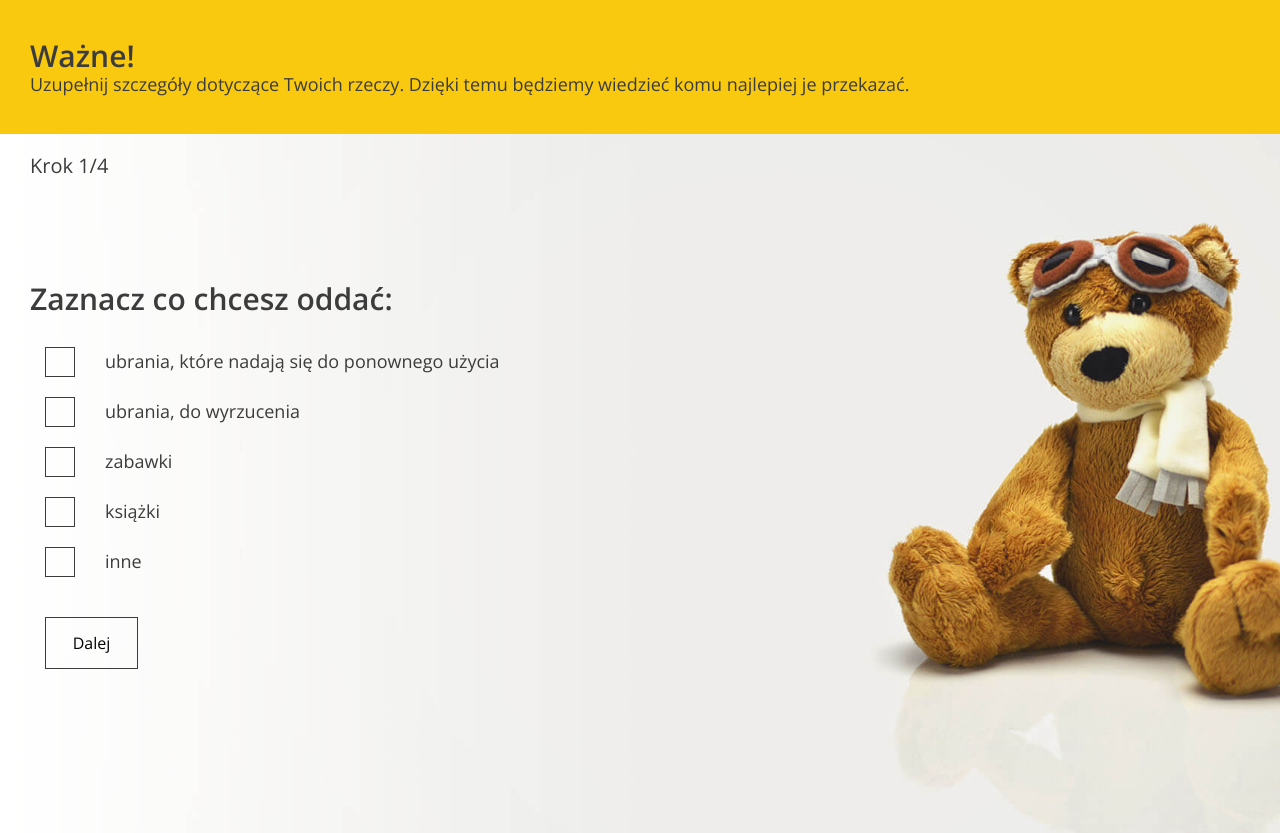
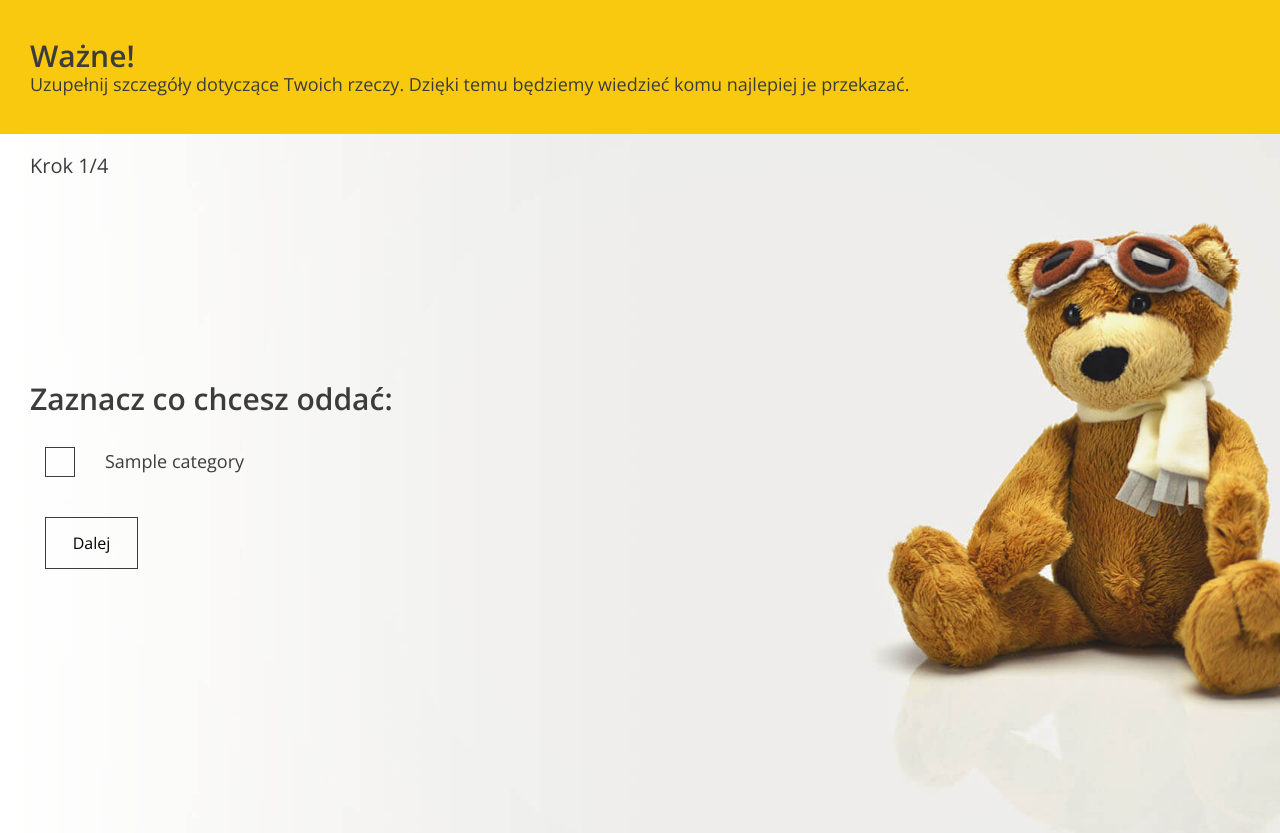
Before and after one commit to W-ojciech/charity-donation-app, a Django app: page /add-donation/ in a window 1280 px wide. Shown: the part 801-1634 px from the top of the page. Run offline with Django 3.2, Linux system fonts and the light colour scheme; tables that the repository leaves empty hold one stand-in row (values such as "Sample post").

Commit message:
form - without step 6 + admin page

```diff
--- a/core/urls.py
+++ b/core/urls.py
@@ -22,13 +22,14 @@ from donation_auth.admin import UserLoginForm
 
 urlpatterns = [
     path('admin/', admin.site.urls),
+    path('register/', RegisterView.as_view(), name='register'),
+    path('login/', LoginView.as_view(), name='login'),
+    path("logout/", auth_views.LogoutView.as_view(), name='logout'),
+
     path('', LandingPageView.as_view(), name='home'),
     path('add-donation/', AddDonationView.as_view(), name='donation'),
-    path('login/', LoginView.as_view(), name='login'),
-    # path("login/", auth_views.LoginView.as_view(template_name="login.html",
-    #                                             authentication_form=UserLoginForm), name='login'),
-    path("logout/", auth_views.LogoutView.as_view(), name='logout'),
-    path('register/', RegisterView.as_view(), name='register'),
     path('donation-confirmed/', DonationConfirmedView.as_view(), name='donation-confirmed'),
+
+
     path('users/', user_list_view, name='users'),
 ]
--- a/donation/forms.py
+++ b/donation/forms.py
@@ -1,5 +1,18 @@
 from django import forms
-from donation_auth.models import User
+from donation.models import Donation
+
+
+class AddDonationForm(forms.ModelForm):
+    class Meta:
+        model = Donation
+        fields = '__all__'
+
+
+
+
+
+
+# from donation_auth.models import User
 # from django.contrib.auth.forms import AuthenticationForm, UserCreationForm
 #
 #
--- a/donation/static/js/app.js
+++ b/donation/static/js/app.js
@@ -66,6 +66,7 @@ document.addEventListener("DOMContentLoaded", function() {
       console.log(page);
     }
   }
+
   const helpSection = document.querySelector(".help");
   if (helpSection !== null) {
     new Help(helpSection);
@@ -136,6 +137,7 @@ document.addEventListener("DOMContentLoaded", function() {
       });
     }
   }
+
   document.querySelectorAll(".form-group--dropdown select").forEach(el => {
     new FormSelect(el);
   });
@@ -258,8 +260,136 @@ document.addEventListener("DOMContentLoaded", function() {
       this.updateForm();
     }
   }
+
   const form = document.querySelector(".form--steps");
   if (form !== null) {
     new FormSteps(form);
   }
+
+
+
+
+  /**
+   * Wyświetlanie tylko tych instytucji, które mają zaznaczony checkbox w kroku 1
+   */
+  let institution_categories = document.querySelectorAll('.categories-hidden');
+  let checkboxes_step1 = document.querySelectorAll('[type="checkbox"]');
+  checkboxes_step1.forEach(checkbox => {
+    checkbox.addEventListener('click', el => {
+      let values_list = [];
+      checkboxes_step1.forEach(checkbox => {
+        if(checkbox.checked === true){
+          values_list.push(checkbox.value)
+        }
+      });
+      console.log('wyświetlam listę values_list:', values_list);
+
+      institution_categories.forEach(category => {
+        let allowed_categories = JSON.parse(category.getAttribute('data-allowed-categories'));
+        console.log('allowed_categories', allowed_categories);
+        category.parentElement.parentElement.style.display = 'none';
+        values_list.forEach(el => {
+          if (allowed_categories.includes(el) === true) {
+            category.parentElement.parentElement.style.display = 'block'
+          }
+          else {
+            category.parentElement.parentElement.style.display = 'none'
+          }
+        })
+      })
+    })
+  });
+
+
+
+  /**
+   * Przekazywanie do kroku 5 ilości worków oraz kategorii zaznaczonych w kroku 1
+   */
+  let btn_next_step1 = document.querySelector('#btn-next-step1');
+  let step5_bag = document.querySelector('.step5-bag');
+  checkboxes_step1.forEach(checkbox => {
+    checkbox.addEventListener('click', el => {
+      let checked_inst_list =[];
+      checkboxes_step1.forEach(checkbox => {
+        if (checkbox.checked === true) {
+          checked_inst_list.push(checkbox.nextElementSibling.nextElementSibling.innerHTML)
+        }
+      });
+
+      btn_next_step1.addEventListener('click', el => {
+        let btn_next_step2 = document.querySelector('#btn-next-step2');
+        btn_next_step2.addEventListener('click', el => {
+          let bag = document.querySelector('.bag');
+          let bag_quantity = parseInt(bag.value);
+          if (1 < bag_quantity < 5)
+            step5_bag.innerText = `Oddajesz: ${checked_inst_list} - ${bag_quantity} worki`;
+          if (bag_quantity > 4)
+            step5_bag.innerText = `Oddajesz: ${checked_inst_list} - ${bag_quantity} worków`;
+          else {
+            step5_bag.innerText = "Oddajesz: " + checked_inst_list + " - " + bag_quantity + " worek";
+          }
+        });
+      });
+      console.log('checked_inst_list', checked_inst_list);
+    })
+  });
+
+
+
+  /**
+   * Przekazywanie do kroku 5 wybranej instytucji w kroku 3
+   */
+  let radio_step3 = document.querySelectorAll('[type="radio"]');
+  let step5_inst = document.querySelector('.step5-inst');
+
+  radio_step3.forEach(el => {
+    el.addEventListener('click', el => {
+      radio_step3.forEach(el => {
+        if (el.checked === true){
+          let name_of_inst = el.nextElementSibling.nextElementSibling.firstElementChild.innerHTML
+          step5_inst.innerHTML = "Dla fundacji " + name_of_inst;
+
+          console.log("Nazwa wybranej instytucji:", name_of_inst);
+          let id_wybranej_instytucji = el.value;
+          console.log('id_wybranej_instytucji:', id_wybranej_instytucji);
+        }
+      });
+     })
+  });
+
+
+
+  /**
+   * Przekazywanie do kroku 5 danych podanych w kroku 4
+   */
+  let address_ul = document.querySelector('#address');
+  let time_ul = document.querySelector('#time');
+  let button_next_step4 = document.querySelector('#button-next-step4');
+
+  button_next_step4.addEventListener('click', el => {
+    let street = document.querySelector('[name="address"]').value;
+    let city = document.querySelector('[name="city"]').value;
+    let postcode = document.querySelector('[name="postcode"]').value;
+    let phone = document.querySelector('[name="phone"]').value;
+    let data2 = document.querySelector('[name="data"]').value;
+    let time2 = document.querySelector('[name="time"]').value;
+    let more_info = document.querySelector('[name="more_info"]').value;
+
+    address_ul.firstElementChild.innerHTML = street;
+    address_ul.firstElementChild.nextElementSibling.innerHTML = city;
+    address_ul.firstElementChild.nextElementSibling.nextElementSibling.innerHTML = postcode;
+    address_ul.lastElementChild.innerHTML = phone;
+
+    time_ul.firstElementChild.innerHTML = data2;
+    time_ul.firstElementChild.nextElementSibling.innerHTML = time2;
+    time_ul.lastElementChild.innerHTML = more_info;
+  });
+
+
+
+  let confirm_form = document.querySelector('[type="submit"]');
+  confirm_form.addEventListener('click', el => {
+    console.log('potwierdzenie:', confirm_form);
+  })
+
 });
--- a/donation/templates/base.html
+++ b/donation/templates/base.html
@@ -13,8 +13,6 @@
 <body>
 <header class="{% block header-bg %} header--main-page {% endblock %}">
     <nav class="container container--70">
-
-
         {% if user.is_authenticated %}
             <ul class="nav--actions">
                 <li class="logged-user">
@@ -22,6 +20,9 @@
                     <ul class="dropdown">
                         <li><a href="#">Profil</a></li>
                         <li><a href="#">Ustawienia</a></li>
+                        {% if user.is_superuser %}
+                            <li><a href="/admin/">Panel administracyjny</a></li>
+                        {% endif %}
                         <li><a href="{% url 'logout' %}">Wyloguj</a></li>
                     </ul>
                 </li>
--- a/donation/templates/form.html
+++ b/donation/templates/form.html
@@ -62,8 +62,7 @@
                     wiedzieć komu najlepiej je przekazać.
                 </p>
                 <p data-step="2">
-                    Uzupełnij szczegóły dotyczące Twoich rzeczy. Dzięki temu będziemy
-                    wiedzieć komu najlepiej je przekazać.
+                    Podaj w ile worków spakowałeś rzeczy, które chcesz oddać?
                 </p>
                 <p data-step="3">
                     Wybierz jedną, do
@@ -76,63 +75,25 @@
         <div class="form--steps-container">
             <div class="form--steps-counter">Krok <span>1</span>/4</div>
 
-            <form action="form-confirmation.html" method="post">
+            <form action="" method="post">
+            {% csrf_token %}
                 <!-- STEP 1: class .active is switching steps -->
                 <div data-step="1" class="active">
                     <h3>Zaznacz co chcesz oddać:</h3>
 
+                    {% for category in categories %}
                     <div class="form-group form-group--checkbox">
                         <label>
-                            <input
-                                    type="checkbox"
-                                    name="categories"
-                                    value="clothes-to-use"
-                            />
+                            <input type="checkbox" name="categories" value="{{ category.id }}"
+                                   class="input-step1"/>
                             <span class="checkbox"></span>
-                            <span class="description"
-                            >ubrania, które nadają się do ponownego użycia</span
-                            >
+                            <span class="description">{{ category.name }}</span>
                         </label>
                     </div>
-
-                    <div class="form-group form-group--checkbox">
-                        <label>
-                            <input
-                                    type="checkbox"
-                                    name="categories"
-                                    value="clothes-useless"
-                            />
-                            <span class="checkbox"></span>
-                            <span class="description">ubrania, do wyrzucenia</span>
-                        </label>
-                    </div>
-
-                    <div class="form-group form-group--checkbox">
-                        <label>
-                            <input type="checkbox" name="categories" value="toys" />
-                            <span class="checkbox"></span>
-                            <span class="description">zabawki</span>
-                        </label>
-                    </div>
-
-                    <div class="form-group form-group--checkbox">
-                        <label>
-                            <input type="checkbox" name="categories" value="books" />
-                            <span class="checkbox"></span>
-                            <span class="description">książki</span>
-                        </label>
-                    </div>
-
-                    <div class="form-group form-group--checkbox">
-                        <label>
-                            <input type="checkbox" name="categories" value="other" />
-                            <span class="checkbox"></span>
-                            <span class="description">inne</span>
-                        </label>
-                    </div>
+                    {% endfor %}
 
                     <div class="form-group form-group--buttons">
-                        <button type="button" class="btn next-step">Dalej</button>
+                        <button type="button" class="btn next-step" id="btn-next-step1">Dalej</button>
                     </div>
                 </div>
 
@@ -143,13 +104,13 @@
                     <div class="form-group form-group--inline">
                         <label>
                             Liczba 60l worków:
-                            <input type="number" name="bags" step="1" min="1" />
+                            <input type="number" name="bags" step="1" min="1" class="bag"/>
                         </label>
                     </div>
 
                     <div class="form-group form-group--buttons">
                         <button type="button" class="btn prev-step">Wstecz</button>
-                        <button type="button" class="btn next-step">Dalej</button>
+                        <button type="button" class="btn next-step" id="btn-next-step2">Dalej</button>
                     </div>
                 </div>
 
@@ -157,33 +118,27 @@
                 <div data-step="3">
                     <h3>Wybierz organizacje, której chcesz pomóc:</h3>
 
-                    <div class="form-group form-group--checkbox">
+                    {% for institution in institutions %}
+                    <div class="form-group form-group--checkbox"  style="display:none">
                         <label>
-                            <input type="radio" name="organization" value="old" />
+                            <input type="radio" name="organization" value="{{ institution.id }}"/>
                             <span class="checkbox radio"></span>
                             <span class="description">
-                                <div class="title">Fundacja “Bez domu”</div>
+                                <div class="title">{{ institution.name }}</div>
                                 <div class="subtitle">
-                                    Cel i misja: Pomoc dla osób nie posiadających miejsca
-                                    zamieszkania
+                                    Cel i misja: {{ institution.description }}<br>
+                                    Przyjmujemy:
+                                    {% for category in institution.categories.all %}
+                                        {{ category.name }},
+                                    {% endfor %}
                                 </div>
                             </span>
+                            <div data-allowed-categories='[{% for category in institution.categories.all %}"{{ category.id }}"{% if not forloop.last %},{% endif %}{% endfor %}]' class="categories-hidden"
+                                 style="display:none">
+                            </div>
                         </label>
                     </div>
-
-                    <div class="form-group form-group--checkbox">
-                        <label>
-                            <input type="radio" name="organization" value="old" />
-                            <span class="checkbox radio"></span>
-                            <span class="description">
-                                <div class="title">Fundacja “Dla dzieci"</div>
-                                <div class="subtitle">
-                                    Cel i misja: Pomoc osobom znajdującym się w trudnej sytuacji
-                                    życiowej.
-                                </div>
-                            </span>
-                        </label>
-                    </div>
+                    {% endfor %}
 
                     <div class="form-group form-group--buttons">
                         <button type="button" class="btn prev-step">Wstecz</button>
@@ -193,28 +148,28 @@
 
                 <!-- STEP 4 -->
                 <div data-step="4">
-                    <h3>Podaj adres oraz termin odbioru rzecz przez kuriera:</h3>
+                    <h3>Podaj adres oraz termin odbioru rzeczy przez kuriera:</h3>
 
                     <div class="form-section form-section--columns">
                         <div class="form-section--column">
                             <h4>Adres odbioru</h4>
                             <div class="form-group form-group--inline">
-                                <label> Ulica <input type="text" name="address" /> </label>
+                                <label> Ulica <input type="text" name="address"/></label>
                             </div>
 
                             <div class="form-group form-group--inline">
-                                <label> Miasto <input type="text" name="city" /> </label>
+                                <label> Miasto <input type="text" name="city"/></label>
                             </div>
 
                             <div class="form-group form-group--inline">
                                 <label>
-                                    Kod pocztowy <input type="text" name="postcode" />
+                                    Kod pocztowy <input type="text" name="postcode"/>
                                 </label>
                             </div>
 
                             <div class="form-group form-group--inline">
                                 <label>
-                                    Numer telefonu <input type="phone" name="phone" />
+                                    Numer telefonu <input type="phone" name="phone"/>
                                 </label>
                             </div>
                         </div>
@@ -239,7 +194,7 @@
                     </div>
                     <div class="form-group form-group--buttons">
                         <button type="button" class="btn prev-step">Wstecz</button>
-                        <button type="button" class="btn next-step">Dalej</button>
+                        <button type="button" class="btn next-step" id="button-next-step4">Dalej</button>
                     </div>
                 </div>
 
@@ -253,16 +208,12 @@
                             <ul>
                                 <li>
                                     <span class="icon icon-bag"></span>
-                                    <span class="summary--text"
-                                    >4 worki ubrań w dobrym stanie dla dzieci</span
-                                    >
+                                    <span class="summary--text step5-bag"></span>
                                 </li>
 
                                 <li>
                                     <span class="icon icon-hand"></span>
-                                    <span class="summary--text"
-                                    >Dla fundacji "Mam marzenie" w Warszawie</span
-                                    >
+                                    <span class="summary--text step5-inst"></span>
                                 </li>
                             </ul>
                         </div>
@@ -270,7 +221,7 @@
                         <div class="form-section form-section--columns">
                             <div class="form-section--column">
                                 <h4>Adres odbioru:</h4>
-                                <ul>
+                                <ul id="address">
                                     <li>Prosta 51</li>
                                     <li>Warszawa</li>
                                     <li>99-098</li>
@@ -280,7 +231,7 @@
 
                             <div class="form-section--column">
                                 <h4>Termin odbioru:</h4>
-                                <ul>
+                                <ul id="time">
                                     <li>13/12/2018</li>
                                     <li>15:40</li>
                                     <li>Brak uwag</li>
@@ -291,9 +242,7 @@
 
                     <div class="form-group form-group--buttons">
                         <button type="button" class="btn prev-step">Wstecz</button>
-                        <a href="/donation-confirmed/">
-                            <button type="submit" class="btn">Potwierdzam</button>
-                        </a>
+                        <button type="submit" class="btn">Potwierdzam</button>
                     </div>
                 </div>
             </form>
--- a/donation/templates/index.html
+++ b/donation/templates/index.html
@@ -5,7 +5,11 @@
 
 {% block przekaz_dary %}
     <li>
+    {% if user.is_authenticated %}
         <a href="/add-donation/" class="btn btn--without-border">Przekaż dary</a>
+    {% else %}
+        <a href="/login/" class="btn btn--without-border">Przekaż dary</a>
+    {% endif %}
     </li>
 {% endblock %}
 
--- a/donation/views.py
+++ b/donation/views.py
@@ -1,11 +1,14 @@
 from django.core.paginator import Paginator
+from django.http import HttpResponse
 from django.shortcuts import render, redirect
+
 from django.views import View
+
+from donation.forms import AddDonationForm
 from donation.models import Donation, Category, Institution
 from django.contrib.auth import authenticate, login, get_user_model
 from donation_auth.models import User
 from django.urls import reverse_lazy
-from donation import forms
 from donation_auth import admin
 
 
@@ -40,9 +43,83 @@ class LandingPageView(View):
 
 class AddDonationView(View):
     def get(self, request):
-        return render(request, "form.html")
+        form = AddDonationForm()
+        categories = Category.objects.all()
+        institutions = Institution.objects.all()
+        return render(request, 'form.html', {'categories': categories,
+                                                 'institutions': institutions, 'form': form})
+
+
     def post(self, request):
-        return redirect(DonationConfirmedView)
+        form = AddDonationForm(request.POST)
+        if form.is_valid():
+            categories_checked = form.cleaned_data["categories"]
+            bags_quantity = form.cleaned_data["bags"]
+            institution_checked = form.cleaned_data["organization"]
+            address = form.cleaned_data["address"]
+            phone_number = form.cleaned_data["phone"]
+            city = form.cleaned_data["city"]
+            postcode = form.cleaned_data["postcode"]
+            pick_up_date = form.cleaned_data["data"]
+            pick_up_time = form.cleaned_data["time"]
+            pick_up_comment = form.cleaned_data["more_info"]
+            user = User.objects.get(pk=request.user.id)
+
+            new_donation = Donation.objects.create(quantity=bags_quantity,
+                                                   institution=institution_checked,
+                                                   address=address,
+                                                   phone_number=phone_number,
+                                                   city=city,
+                                                   zip_code=postcode,
+                                                   pick_up_date=pick_up_date,
+                                                   pick_up_time=pick_up_time,
+                                                   pick_up_comment=pick_up_comment,
+                                                   user=user)
+
+            # new_donation = Donation()
+            # new_donation.quantity = bags_quantity
+            # new_donation.categories = categories_checked
+            # new_donation.institution = institution_checked
+            # new_donation.address = address
+            # new_donation.phone_number = phone_number
+            # new_donation.city = city
+            # new_donation.zip_code = postcode
+            # new_donation.pick_up_date = pick_up_date
+            # new_donation.pick_up_time = pick_up_time
+            # new_donation.pick_up_comment = pick_up_comment
+            # new_donation.user = user
+            new_donation.save()
+            return render(request, "form-confirmation.html")
+            # return redirect(DonationConfirmedView)
+
+        # bags_quantity = request.POST.get('bags')
+        # categories_checked = request.POST.getlist('categories')
+        # institution_checked = Institution.objects.get(pk=request.POST.get('organization'))
+        # address = request.POST.get('address')
+        # phone_number = request.POST.get('phone')
+        # city = request.POST.get('city')
+        # postcode = request.POST.get('postcode')
+        # pick_up_date = request.POST.get('date')
+        # pick_up_time = request.POST.get('time')
+        # pick_up_comment = request.POST.get('more_info')
+        # user = User.objects.get(pk=request.user.id)
+        # new_donation = Donation.objects.create(quantity=bags_quantity,
+        #                                        institution=institution_checked,
+        #                                        address=address,
+        #                                        phone_number=phone_number,
+        #                                        city=city,
+        #                                        zip_code=postcode,
+        #                                        pick_up_date=pick_up_date,
+        #                                        pick_up_time=pick_up_time,
+        #                                        pick_up_comment=pick_up_comment,
+        #                                        user=user)
+        # new_donation.save()
+        # for category in categories_checked:
+        #     new_donation.categories.add(category)
+        # return redirect(DonationConfirmedView)
+
+        # else:
+        #     return render(request, "index.html")
 
 class DonationConfirmedView(View):
     def get(self, request):
```
Also changed, not shown: donation/admin.py (+7 -0 lines), donation/models.py (+11 -0 lines), donation/migrations/0003_donation_taken_or_not.py (added), donation_auth/migrations/0002_auto_20200323_1950.py (added). Lines whose indentation alone changed are shown as unchanged.
